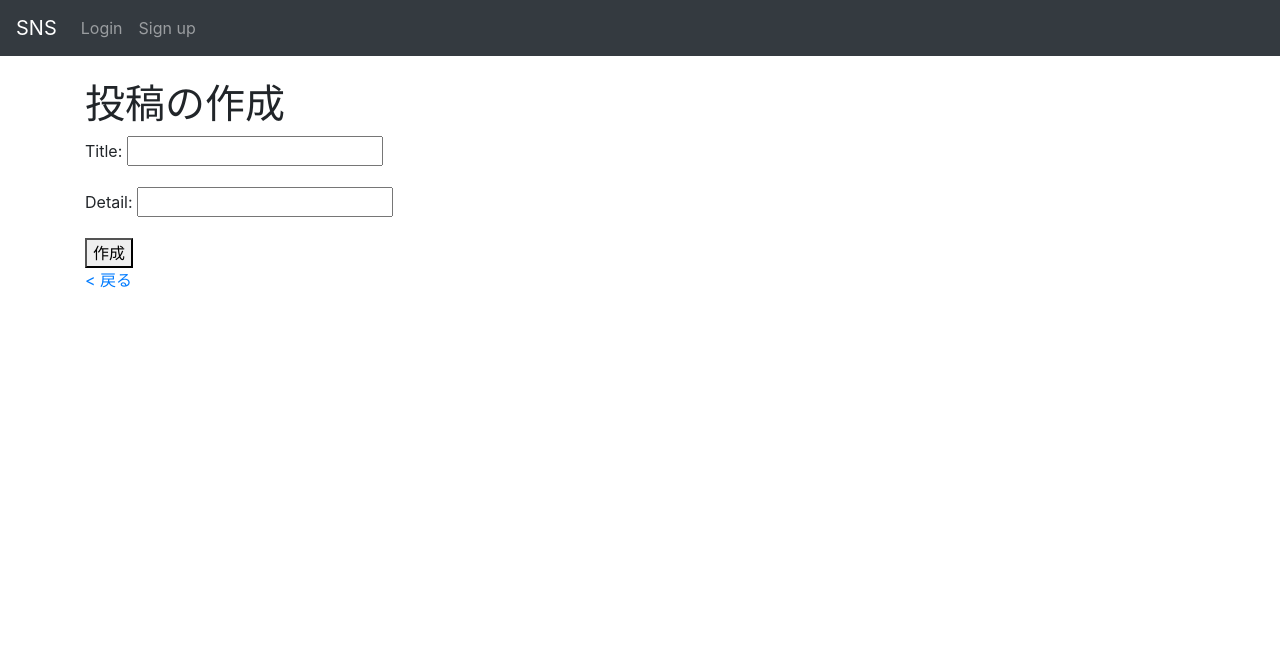
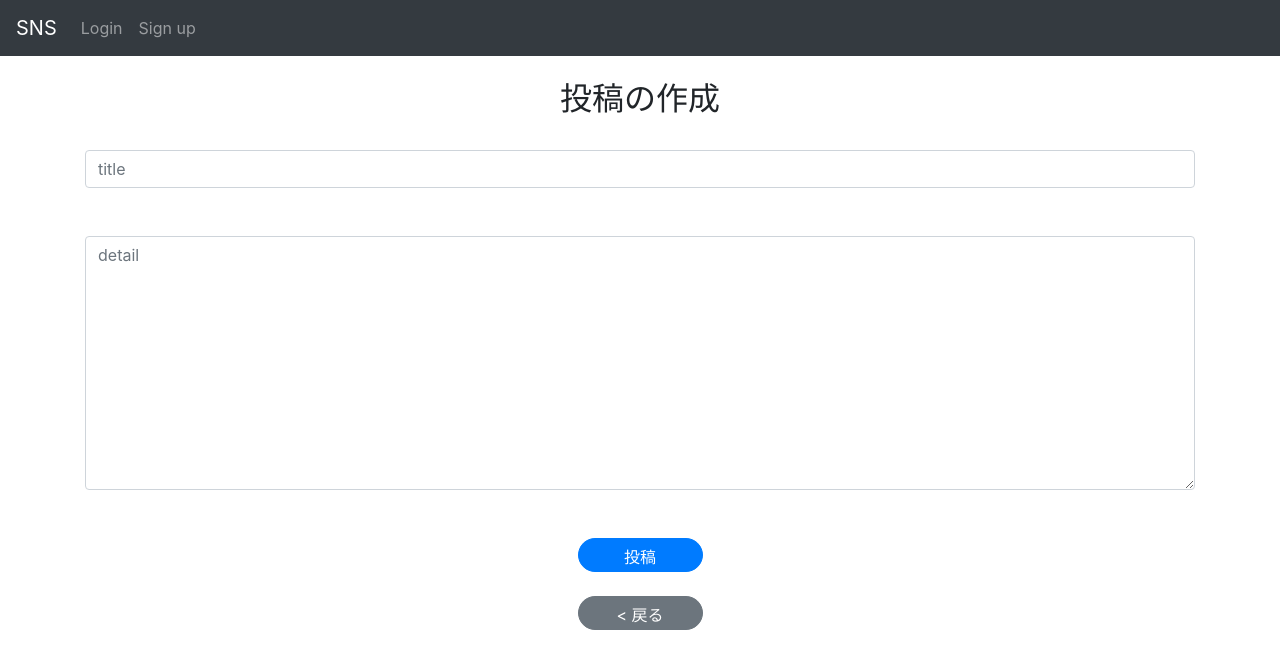
Before and after one commit to Sakoda2269/mysns_mk2, a Django app: page /sns/create/ in a window 1280 px wide. Shown: the top 669 px of the page. Run offline with Django 3.2, Linux system fonts and the light colour scheme; some libraries are stand-ins or nearby versions.

Commit message:
update post form

```diff
--- /dev/null
+++ b/sns/forms.py
@@ -0,0 +1,23 @@
+from django import forms
+from .models import Post
+from django.core.exceptions import ValidationError
+from django.utils.translation import gettext as _
+from .models import Post
+
+
+class CreatePost(forms.ModelForm):
+    class Meta:
+        model = Post
+        fields = ("title", "detail", )
+        error_messages = {
+            "comment" : {
+                "max_length" : "コメントの文字数が" + str(Post.title.field.max_length) + "文字を超えています",
+                "required" : "コメントを入力してください",
+            },
+        }
+
+
+    def __init__(self, *args, **kwargs):
+        super().__init__(*args, **kwargs)
+        self.fields['title'].widget.attrs = {'placeholder': 'title', 'class': 'form-control'}
+        self.fields['detail'].widget.attrs = {'placeholder': 'detail',  'class': 'form-control', 'rows': '10'}
--- a/sns/models.py
+++ b/sns/models.py
@@ -7,7 +7,7 @@ import uuid
 class Post(models.Model):
     id = models.UUIDField(primary_key=True, default=uuid.uuid4, editable=False)
     title = models.CharField(max_length=50)
-    detail = models.CharField(max_length=255)
+    detail = models.TextField(max_length=255)
     author = models.ForeignKey(
         get_user_model(),
         on_delete=models.CASCADE
--- a/sns/templates/sns/post_form.html
+++ b/sns/templates/sns/post_form.html
@@ -1,16 +1,46 @@
 {% extends 'base.html' %}
 
+{% block extra_style %}
+<style>
+    .title-field {
+        width : 40%;
+        height : 40px;
+    }
+    .detail-field {
+        width : 80%;
+        height : 250px;
+    }
+    .w-125px {
+            width: 125px !important;
+        }
+    .h-34px {
+        height: 34px !important;
+    }
+</style>
+{% endblock %}
+
 {% block content %}
-    <h1>投稿の{{ object|yesno:'更新,作成' }}</h1>
+    <div align="center">
+        <h2>投稿の{{ object|yesno:'更新,作成' }}</h2>
+    </div>
+    <br>
     <form action="" method="post">
         {% csrf_token %}
-        {{ form.as_p }}
-        <button type="submit" class="submit">
-            {{ object|yesno:'更新,作成' }}
+        {% for fm in form %}
+            {{ fm }}
+            <br>
+            <br>
+        {% endfor %}
+        <div align="center">
+            <button type="submit" class="submit btn btn-primary w-125px h-34px rounded-pill">
+                {{ object|yesno:'更新,投稿' }}
+            </button>
+        </div>
+    </form>
+    <br>
+    <div align="center">
+        <button onClick="location.href = 'JavaScript:history.back()'" class="btn btn-secondary rounded-pill w-125px h-34px">
+            &lt; 戻る
         </button>
-    </form>
-
-    <div>
-        <a href="JavaScript:history.back()">&lt; 戻る</a>
     </div>
 {% endblock %}
--- a/sns/views.py
+++ b/sns/views.py
@@ -2,6 +2,7 @@ from typing import Any, Dict
 from django.db.models.query import QuerySet
 from django.views import generic
 from .models import Post, Good
+from .forms import CreatePost
 from django.urls import reverse_lazy
 from django.forms.models import BaseModelForm
 from django.http import HttpResponse, JsonResponse
@@ -40,16 +41,17 @@ class DetailView(generic.DetailView):
 
 class CreateView(generic.edit.CreateView):
     model = Post
-    fields = ["title", "detail"]
+    form_class = CreatePost
 
 
     def form_valid(self, form: BaseModelForm) -> HttpResponse:
         form.instance.author = self.request.user
         return super(CreateView, self).form_valid(form)
 
+
 class UpdateView(generic.edit.UpdateView):
     model = Post
-    fields = ["title", "detail"]
+    form_class = CreatePost
 
 
 class DeleteView(generic.edit.DeleteView):
```
Also changed, not shown: sns/templates/sns/post_confirm_delete.html (+15 -3 lines), sns/templates/sns/post_detail.html (+9 -3 lines), sns/templates/sns/post_list.html (+11 -3 lines), accounts/migrations/0009_auto_20230817_0148.py (added), db.sqlite3, sns/migrations/0007_auto_20230817_0148.py (added).
